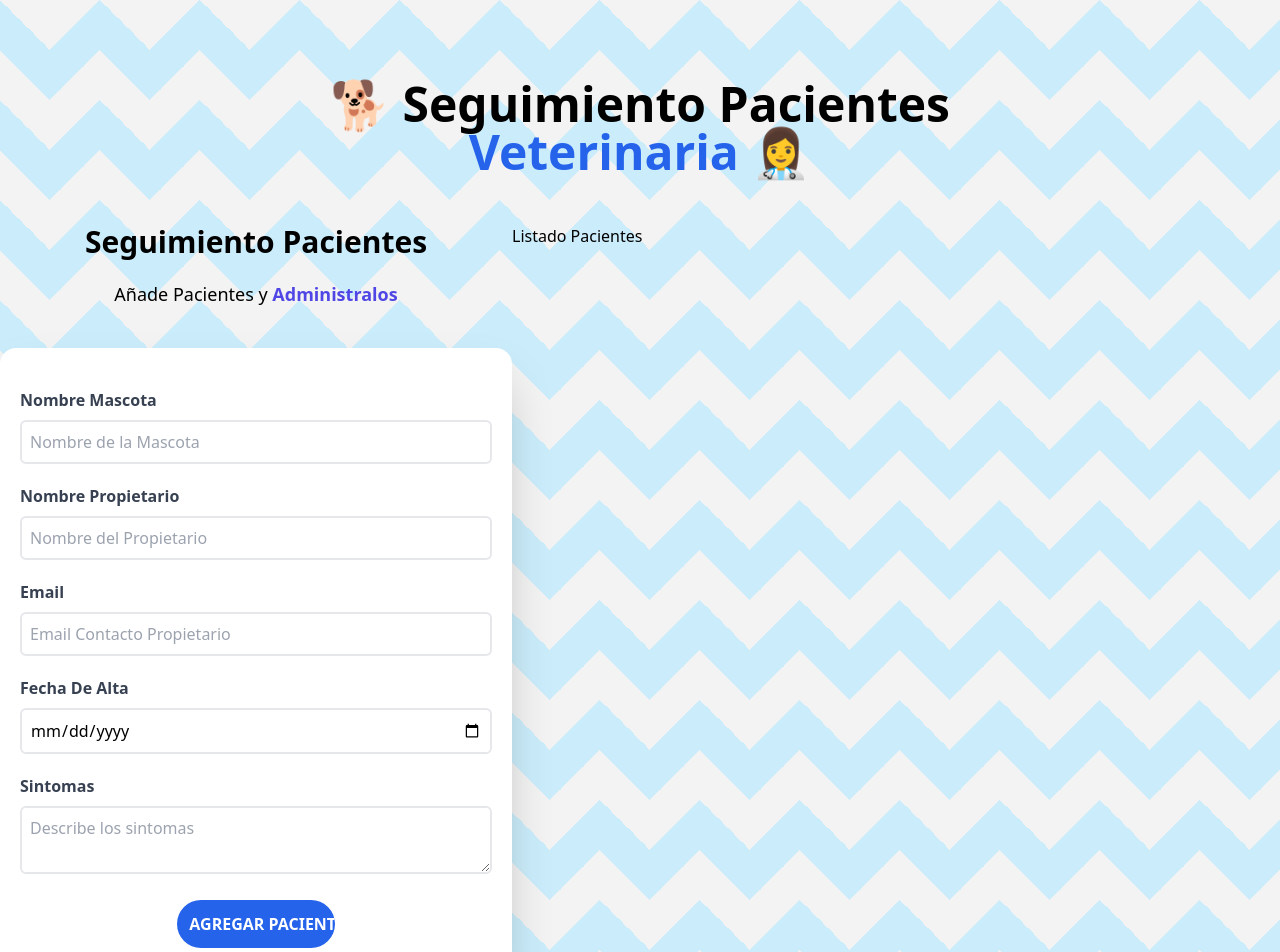
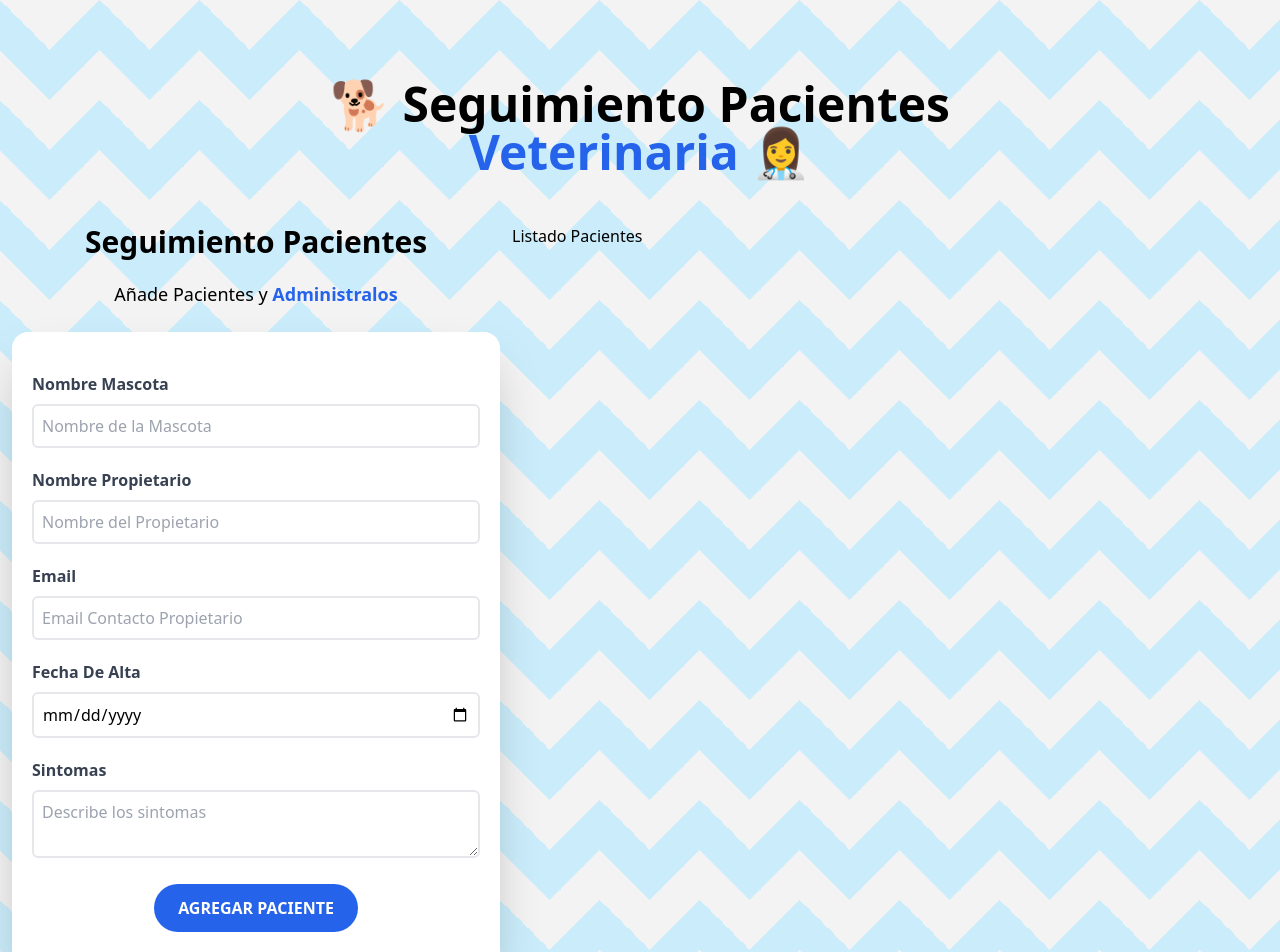
Before and after one commit to JorgeRodz/React-Vite-CitasVet, a React (Vite) app: page / in a window 1280 px wide. Shown: the top 952 px of the page. Built offline with nearby package versions, Linux system fonts and the light colour scheme.

Commit message:
Fix name issue with the component Form
Capitalize the name of the compoment Form

```diff
--- a/src/components/form.jsx
+++ b/src/components/Form.jsx
@@ -2,11 +2,11 @@ const Form = () => {
   return (
     <div className="md:w-1/2 lg:w-2/5">
       <h2 className="font-black text-3xl text-center">Seguimiento Pacientes</h2>
-      <p className="text-lg mt-5 text-center mb-10">
+      <p className="text-lg mt-5 text-center mb-6">
         Añade Pacientes y{" "}
-        <span className="text-indigo-600 font-bold">Administralos</span>
+        <span className="text-blue-600 font-bold">Administralos</span>
       </p>
-      <form className="bg-white shadow-2xl rounded-2xl py-10 px-5">
+      <form className="bg-white shadow-2xl rounded-2xl py-10 px-5 mx-3">
         <div className="mb-5">
           <label
             className="block text-gray-700 capitalize font-bold"
@@ -76,7 +76,7 @@ const Form = () => {
           />
         </div>
         <input
-          className="bg-blue-600 hover:bg-blue-700 transition-all duration-150  hover:shadow-xl hover:-translate-y-0.5 transform block w-1/3 my-0 mx-auto p-3 text-white uppercase font-bold rounded-3xl cursor-pointer"
+          className="bg-blue-600 hover:bg-blue-700 transition-all duration-150  hover:shadow-xl hover:-translate-y-0.5 transform block min-w-min my-0 mx-auto py-3 px-6 text-white uppercase font-bold rounded-3xl cursor-pointer"
           type="submit"
           value="Agregar paciente"
         />
```
